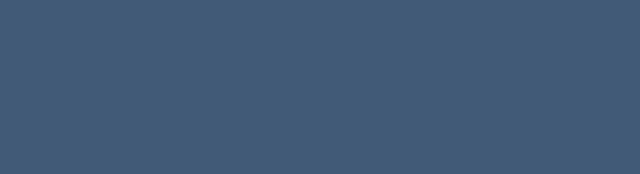
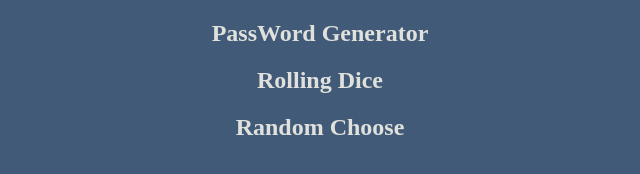
Before and after one commit to Mfail4562/showcase-site, a plain HTML site: page index.html in a window 1280 px wide. Shown: the whole page, without its empty margins (340-980 px from the left). Drawn offline with Linux system fonts and the light colour scheme.

Commit message:
fond et liste

```diff
--- a/index.html
+++ b/index.html
@@ -2,6 +2,7 @@
 <html lang="fr">
 <head>
     <link rel="stylesheet" href="styles.css">
+
     <meta charset="UTF-8">
     <meta http-equiv="X-UA-Compatible" content="IE=edge">
     <meta name="viewport" content="width=device-width, initial-scale=1.0">
@@ -12,7 +13,11 @@
     <header></header>
 
     <section>
-
+       <ul>
+        <li><h1>PassWord Generator</h1></li>
+        <li><h1>Rolling Dice</h1></li>
+        <li><h1> Random Choose</h1></li>
+       </ul>
     </section>
 
     <footer></footer>
--- a/styles.css
+++ b/styles.css
@@ -1,5 +1,7 @@
 body{
  background-color:#415A77;
+ color: #E0E1DD;
+ text-align: center;
 }
 
 ::-webkit-scrollbar{
@@ -14,3 +16,7 @@ body{
     background:#1B263B;
     border-radius: 10px;
 }
+
+li{
+    list-style: none;
+}
```
Also changed, not shown: main.js (line endings or trailing spaces).
